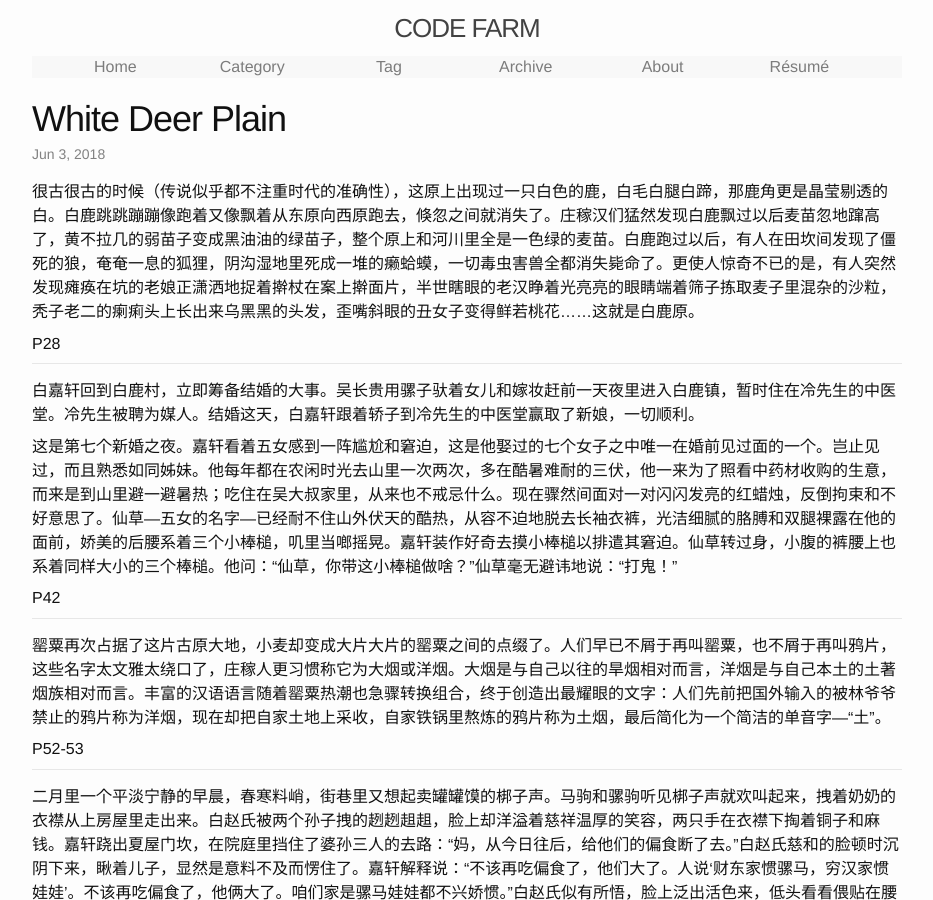
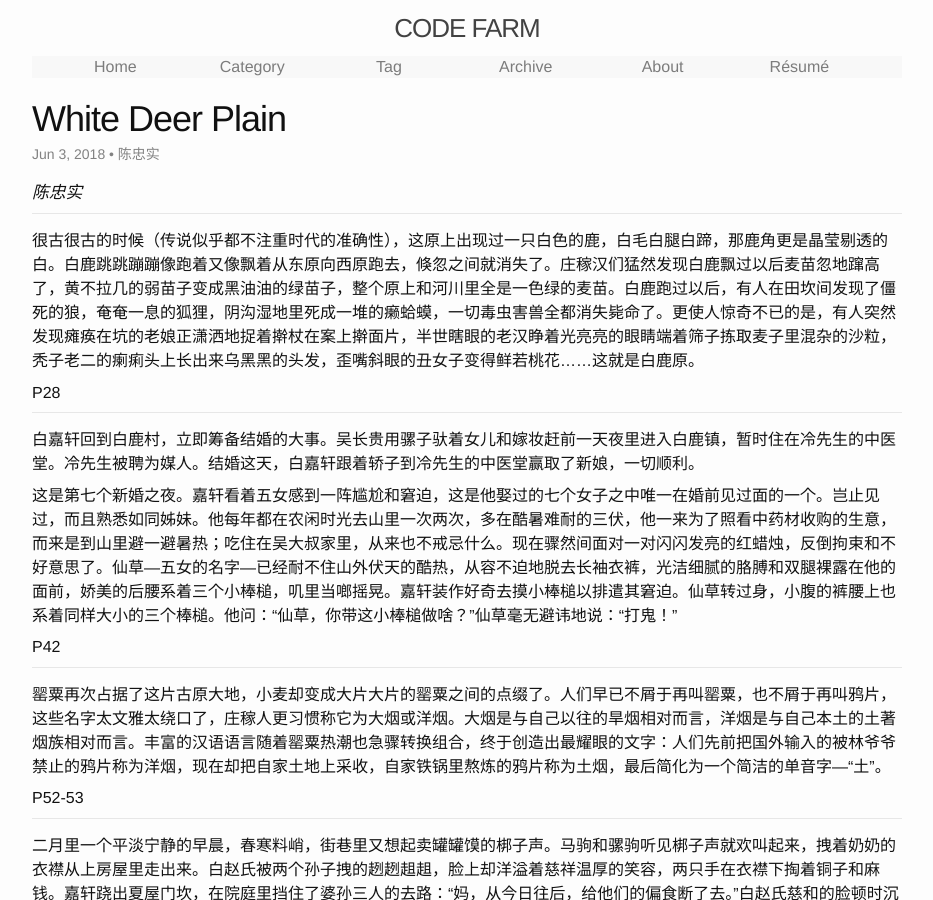
Before and after one commit to ousiax/ousiax.github.io, a Jekyll site: the page built from _posts/2018-06-03-white-deer-plain.md, in a window 1280 px wide and 900 px high. Shown: the whole window, without its empty margins (173-1106 px from the left). Built offline with Jekyll 4.4.1, drawn with Linux system fonts in a browser that asks for light colours; comment, search, counter and statistics services are not loaded.

Commit message:
Update 2018-06-03-white-deer-plain.md

```diff
--- a/_posts/2018-06-03-white-deer-plain.md
+++ b/_posts/2018-06-03-white-deer-plain.md
@@ -4,8 +4,14 @@ title: White Deer Plain
 date: 2018-06-03 15:22:31 +0800
 categories: ['Novel']
 tags: ['Novel']
+author: '陈忠实'
 disqus_identifier: 222078956577858526052688518871577098160
 ---
+
+*陈忠实*
+
+- - -
+
 很古很古的时候（传说似乎都不注重时代的准确性），这原上出现过一只白色的鹿，白毛白腿白蹄，那鹿角更是晶莹剔透的白。白鹿跳跳蹦蹦像跑着又像飘着从东原向西原跑去，倏忽之间就消失了。庄稼汉们猛然发现白鹿飘过以后麦苗忽地蹿高了，黄不拉几的弱苗子变成黑油油的绿苗子，整个原上和河川里全是一色绿的麦苗。白鹿跑过以后，有人在田坎间发现了僵死的狼，奄奄一息的狐狸，阴沟湿地里死成一堆的癞蛤蟆，一切毒虫害兽全都消失毙命了。更使人惊奇不已的是，有人突然发现瘫痪在坑的老娘正潇洒地捉着擀杖在案上擀面片，半世瞎眼的老汉睁着光亮亮的眼睛端着筛子拣取麦子里混杂的沙粒，秃子老二的瘌痢头上长出来乌黑黑的头发，歪嘴斜眼的丑女子变得鲜若桃花……这就是白鹿原。
 
 P28
```
